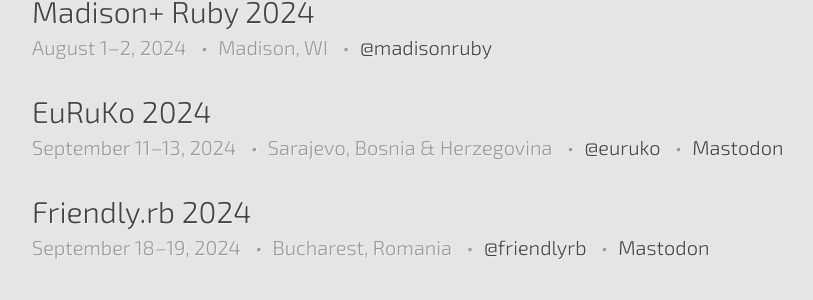
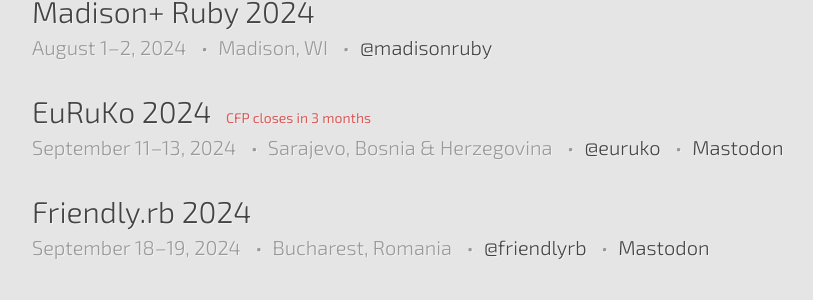
Before and after one commit to ruby-conferences/ruby-conferences.github.io, a Jekyll site: the page built from index.html, in a window 1280 px wide and 900 px high, scrolled down 1818 px. Shown: the part 151-451 px from the top of the window, without its empty margins (208-1021 px from the left). Built offline with Jekyll 4.4.1, drawn with Linux system fonts in a browser that asks for light colours.

Commit message:
Add Euruko 2024 CFP

```diff
--- a/_data/conferences.yml
+++ b/_data/conferences.yml
@@ -2546,6 +2546,8 @@
   url: https://2024.euruko.org
   twitter: euruko
   mastodon: https://ruby.social/@Euruko
+  cfp_phrase: CFP closes
+  cfp_date: 2024-04-15
 
 - name: Friendly.rb 2024
   location: Bucharest, Romania
```
